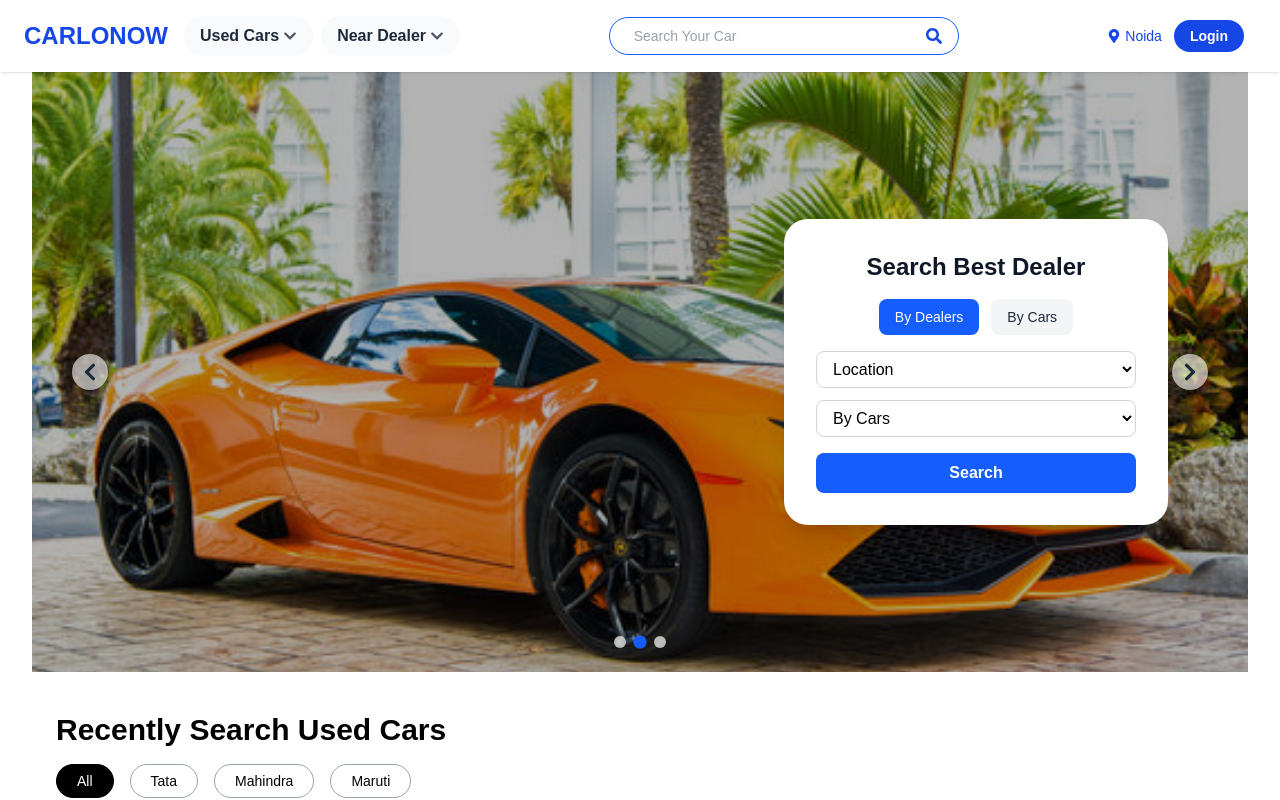
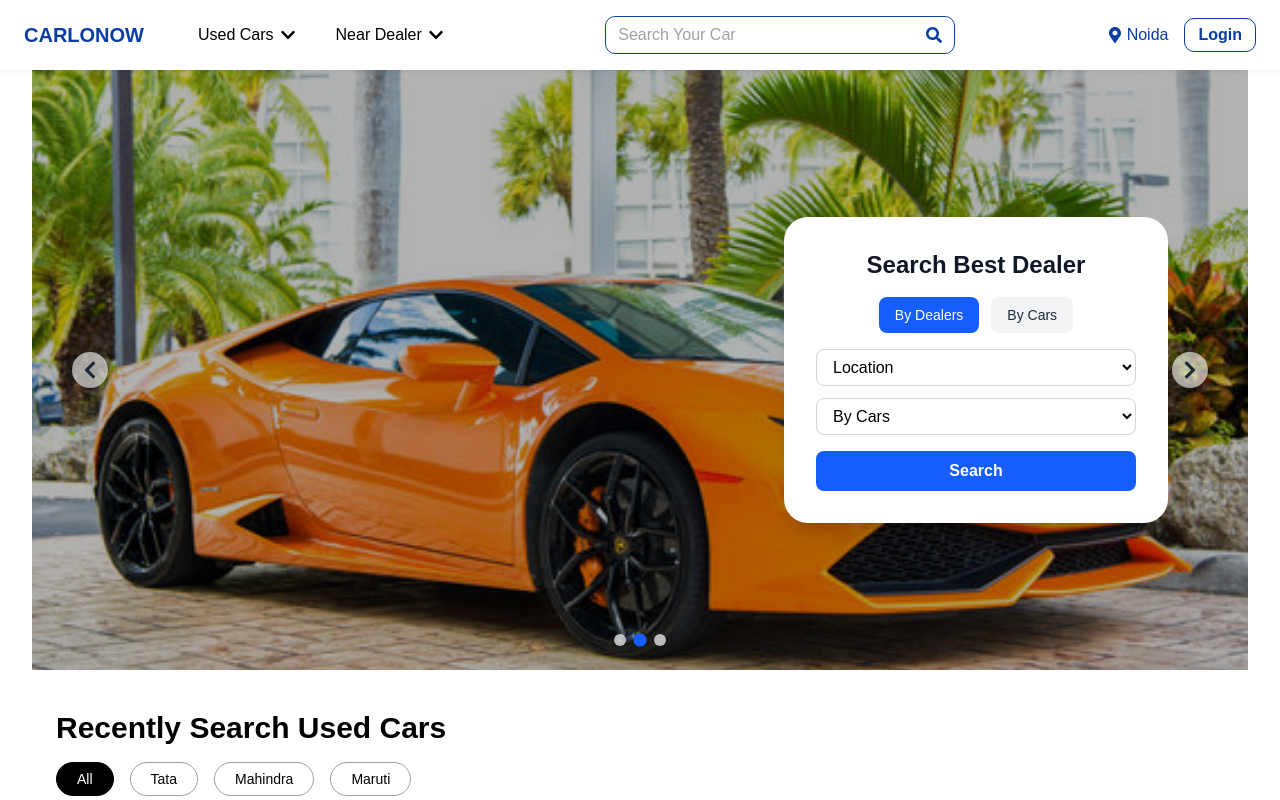
Before and after one commit to sarikak11/carlonow, a Next.js app: page / in a window 1280 px wide. Shown: the top 800 px of the page. Built offline with nearby package versions, Linux system fonts and the light colour scheme.

Commit message:
update header

```diff
--- a/app/components/Header.tsx
+++ b/app/components/Header.tsx
@@ -1,5 +1,6 @@
 "use client";
 
+import "../style/style.css";
 import { useState } from "react";
 import {
   FaSearch,
@@ -20,60 +21,49 @@ export default function Header() {
   const [location, setLocation] = useState("Noida");
 
   return (
-    <header className="bg-white shadow-sm sticky top-0 z-50">
-      <div className="max-w-[1400px] mx-auto flex flex-wrap items-center justify-between gap-3 px-6 py-4">
+    <header className="header-container">
+      <div className="header-wrapper">
 
-        {/* ========================= LEFT SECTION ========================= */}
-        <div className="flex items-center space-x-4">
-          {/* Logo */}
-          <h1 className="text-2xl font-bold text-blue-700">CARLONOW</h1>
+        {/* LEFT SECTION */}
+        <div className="header-left">
+          <h1 className="logo">CARLONOW</h1>
 
-          {/* Navigation Dropdowns */}
-          <div className="hidden lg:flex items-center space-x-2">
-
-            {/* ===================== USED CARS DROPDOWN ===================== */}
-            {/* Used Cars Dropdown */}
+          <div className="nav-links">
+            {/* Used Cars */}
             <div
-  className="relative"
+              className="dropdown-wrapper"
               onMouseEnter={() => window.innerWidth > 1024 && setShowUsedCars(true)}
               onMouseLeave={() => window.innerWidth > 1024 && setShowUsedCars(false)}
             >
               <button
+                className="dropdown-btn"
                 onClick={() => {
                   if (window.innerWidth <= 1024) {
                     setShowUsedCars(!showUsedCars);
                     setShowDealer(false);
                   }
                 }}
-    className="flex items-center space-x-1 bg-gray-50 px-4 py-2 rounded-full font-semibold hover:bg-gray-100 transition text-gray-800"
               >
                 <span>Used Cars</span>
-    <FaChevronDown className="text-gray-600" size={14} />
+                <FaChevronDown className="dropdown-icon" />
               </button>
 
-
-              {/* Mega Dropdown */}
               <AnimatePresence>
                 {showUsedCars && (
                   <motion.div
                     initial={{ opacity: 0, y: 10 }}
                     animate={{ opacity: 1, y: 0 }}
                     exit={{ opacity: 0, y: 10 }}
-                    transition={{ duration: 0.2 }}
-                    className="fixed left-0 top-[72px] w-full bg-white shadow-xl border-t border-gray-200 flex z-50"
+                    className="mega-dropdown"
                   >
                     {/* LEFT PANEL */}
-                    <div className="w-[300px] bg-gray-50 border-r border-gray-200 p-5">
-                      <div className="flex justify-between items-center mb-4">
-                        <h3 className="font-semibold text-gray-900 text-[15px]">
-                          Buy Used Cars in {location}
-                        </h3>
-                        <span className="text-orange-500 text-sm font-semibold cursor-pointer hover:underline">
-                          Change city
-                        </span>
+                    <div className="mega-left">
+                      <div className="mega-left-title">
+                        <h3>Buy Used Cars in {location}</h3>
+                        <span className="change-city">Change city</span>
                       </div>
 
-                      <ul className="space-y-1 text-gray-800 text-[14px]">
+                      <ul className="mega-category-list">
                         {[
                           "Browse by Model",
                           "Browse by Make",
@@ -85,27 +75,20 @@ export default function Header() {
                         ].map((item) => (
                           <li
                             key={item}
-                            className={`flex justify-between items-center px-3 py-2 rounded-md cursor-pointer hover:bg-white transition ${
-                              activeCategory === item
-                                ? "bg-white text-blue-700 font-semibold border-l-4 border-orange-500"
-                                : ""
-                            }`}
+                            className={`mega-category-item ${activeCategory === item ? "active" : ""}`}
                             onClick={() => setActiveCategory(item)}
                           >
                             <span>{item}</span>
-                            <FaChevronRight className="text-gray-500 text-xs" />
+                            <FaChevronRight />
                           </li>
                         ))}
                       </ul>
                     </div>
 
                     {/* RIGHT PANEL */}
-                    <div className="flex-1 p-6">
-                      <h3 className="font-semibold text-gray-900 mb-3 text-[15px]">
-                        {activeCategory}
-                      </h3>
-
-                      <div className="grid grid-cols-3 gap-y-2 text-[14.5px] text-gray-800">
+                    <div className="mega-right">
+                      <h3>{activeCategory}</h3>
+                      <div className="mega-links-grid">
                         {[
                           "Used Hyundai i10 Cars in Bangalore",
                           "Used Maruti Swift Cars in Bangalore",
@@ -118,90 +101,61 @@ export default function Header() {
                           "Used Maruti Baleno Cars in Bangalore",
                           "Used Hyundai Creta Cars in Bangalore",
                         ].map((item) => (
-                          <div
-                            key={item}
-                            className="flex items-center justify-between cursor-pointer hover:text-blue-600 transition"
-                          >
+                          <div className="mega-grid-item" key={item}>
                             <span>{item}</span>
                             <FaExternalLinkAlt size={12} />
                           </div>
                         ))}
                       </div>
 
-                      <p className="text-orange-500 mt-4 text-sm font-semibold cursor-pointer hover:underline">
-                        Buy cars online →
-                      </p>
+                      <p className="buy-online-link">Buy cars online →</p>
                     </div>
                   </motion.div>
                 )}
               </AnimatePresence>
             </div>
 
-            {/* ===================== NEAR DEALER DROPDOWN ===================== */}
-            {/* Near Dealer Dropdown */}
+            {/* NEAR DEALER DROPDOWN */}
             <div
-  className="relative"
+              className="dropdown-wrapper"
               onMouseEnter={() => window.innerWidth > 1024 && setShowDealer(true)}
               onMouseLeave={() => window.innerWidth > 1024 && setShowDealer(false)}
             >
               <button
+                className="dropdown-btn"
                 onClick={() => {
                   if (window.innerWidth <= 1024) {
                     setShowDealer(!showDealer);
                     setShowUsedCars(false);
                   }
                 }}
-    className="flex items-center space-x-1 bg-gray-50 px-4 py-2 rounded-full font-semibold hover:bg-gray-100 transition text-gray-800"
               >
                 <span>Near Dealer</span>
-    <FaChevronDown className="text-gray-600" size={14} />
+                <FaChevronDown className="dropdown-icon" />
               </button>
 
-
-              {/* Dropdown */}
               <AnimatePresence>
                 {showDealer && (
                   <motion.div
+                    className="dealer-dropdown"
                     initial={{ opacity: 0, y: 10 }}
                     animate={{ opacity: 1, y: 0 }}
                     exit={{ opacity: 0, y: 10 }}
-                    transition={{ duration: 0.2 }}
-                    className="absolute left-0 mt-3 w-[720px] bg-white shadow-lg rounded-md p-6 grid grid-cols-2 gap-x-8 z-50 border border-gray-200"
                   >
-                    <ul className="space-y-2 text-sm font-medium text-gray-800">
-                      <li className="hover:text-blue-600 cursor-pointer">
-                        Nearby Car Dealers
-                      </li>
-                      <li className="hover:text-blue-600 cursor-pointer">
-                        View all Dealers
-                      </li>
-                      <li className="hover:text-blue-600 cursor-pointer">
-                        Dealers in Delhi
-                      </li>
-                      <li className="hover:text-blue-600 cursor-pointer">
-                        Dealers in Gurugram
-                      </li>
-                      <li className="hover:text-blue-600 cursor-pointer">
-                        Dealers in Ghaziabad
-                      </li>
+                    <ul>
+                      <li>Nearby Car Dealers</li>
+                      <li>View all Dealers</li>
+                      <li>Dealers in Delhi</li>
+                      <li>Dealers in Gurugram</li>
+                      <li>Dealers in Ghaziabad</li>
                     </ul>
 
-                    <ul className="space-y-2 text-sm font-medium text-gray-800">
-                      <li className="hover:text-blue-600 cursor-pointer">
-                        Dealers in Noida
-                      </li>
-                      <li className="hover:text-blue-600 cursor-pointer">
-                        Dealers in Faridabad
-                      </li>
-                      <li className="hover:text-blue-600 cursor-pointer">
-                        Dealers in Greater Noida
-                      </li>
-                      <li className="hover:text-blue-600 cursor-pointer">
-                        Dealers in Jaipur
-                      </li>
-                      <li className="hover:text-blue-600 cursor-pointer">
-                        Dealers in Lucknow
-                      </li>
+                    <ul>
+                      <li>Dealers in Noida</li>
+                      <li>Dealers in Faridabad</li>
+                      <li>Dealers in Greater Noida</li>
+                      <li>Dealers in Jaipur</li>
+                      <li>Dealers in Lucknow</li>
                     </ul>
                   </motion.div>
                 )}
@@ -210,79 +164,50 @@ export default function Header() {
           </div>
         </div>
 
-        {/* ========================= CENTER SEARCH BAR ========================= */}
-        <div className="hidden md:flex items-center w-[350px] border border-blue-600 rounded-full px-4 py-2">
-  <input
-    type="text"
-    placeholder="Search Your Car"
-    className="flex-grow outline-none text-gray-700 px-2 text-sm"
-  />
-  <FaSearch className="text-blue-700" />
+        {/* SEARCH BAR */}
+        <div className="search-bar">
+          <input type="text" placeholder="Search Your Car" />
+          <FaSearch className="search-icon" />
         </div>
 
+        {/* RIGHT SECTION */}
+        <div className="header-right">
+          <div className="location-display">
+            <FaMapMarkerAlt />
+            <span>{location}</span>
+          </div>
 
-        {/* ========================= RIGHT SECTION ========================= */}
-        <div className="flex items-center space-x-3 text-sm">
-          <div className="hidden md:flex items-center space-x-1 text-blue-700">
-            <FaMapMarkerAlt />
-            <span className="font-medium">{location}</span>
-          </div>
- {/* Login button */}
-          <button className="bg-blue-700 hover:bg-blue-800 text-white px-4 py-1.5 rounded-full font-semibold">
-            Login
-          </button>
-{/* Hamburger Menu (Mobile Only) */}
-          <button
-            className="lg:hidden text-blue-700 text-2xl"
-            onClick={() => setMobileMenuOpen(true)}
-          >
+          <button className="login-btn">Login</button>
+
+          {/* MOBILE MENU BUTTON */}
+          <button className="mobile-menu-btn" onClick={() => setMobileMenuOpen(true)}>
             <FaBars />
           </button>
-
         </div>
       </div>
 
-            {/* ========== MOBILE MENU ========== */}
+      {/* MOBILE MENU */}
       <AnimatePresence>
         {mobileMenuOpen && (
-          <motion.div
-            initial={{ x: "100%" }}
-            animate={{ x: 0 }}
-            exit={{ x: "100%" }}
-            transition={{ duration: 0.3, ease: "easeInOut" }}
-            className="fixed top-0 right-0 w-72 h-full bg-white shadow-2xl z-50 p-6 flex flex-col space-y-5"
-          >
-            <div className="flex justify-between items-center mb-4">
-
-
-              <h2 className="text-xl font-bold text-blue-700">Menu</h2>
+          <motion.div className="mobile-menu">
+            <div className="mobile-menu-top">
+              <h2>Menu</h2>
               <button onClick={() => setMobileMenuOpen(false)}>
-                <FaTimes className="text-gray-600 text-2xl" />
+                <FaTimes />
               </button>
             </div>
-               {/* LOCATION SECTION BELOW MENU TITLE */}
-                 <div className="flex flex-col space-y-4">
-              <FaMapMarkerAlt className="text-lg"/>
-              <span className="font-medium">{location}</span>
+
+            <div className="mobile-location">
+              <FaMapMarkerAlt />
+              <span>{location}</span>
             </div>
 
-{/* === Menu Items === */}
-      <div className="flex flex-col space-y-4">
+            <div className="mobile-links">
+              <button>Used Cars</button>
+              <button>Near Dealer</button>
+            </div>
 
-            <button className="text-gray-800 font-semibold text-base hover:text-blue-600">
-              Used Cars
-            </button>
-            <button className="text-gray-800 font-semibold text-base hover:text-blue-600">
-              Near Dealer
-            </button>
-              </div>
-            <div className="border-t border-gray-200 my-5"></div>
-
-
-
-            <button className="w-full bg-blue-700 text-white rounded-full py-2 mt-3 font-semibold hover:bg-blue-800">
-              Login
-            </button>
+            <button className="mobile-login">Login</button>
           </motion.div>
         )}
       </AnimatePresence>
--- a/app/globals.css
+++ b/app/globals.css
@@ -2,8 +2,12 @@
 
 :root {
   --background: #ffffff;
+  --border-color: #0d469d;
+  --button-background: #0d469d;
+  --text-primary: #0d469d;
+  --text-secondary: #000000;
+}
 
-}
 
 
 
--- /dev/null
+++ b/app/style/style.css
@@ -0,0 +1,316 @@
+:root {
+  --background: #ffffff;
+  --border-color: #0d469d;
+  --button-background: #0d469d;
+  --text-primary: #0d469d;
+  --text-black: #000000;
+  --text-white: #ffffff;
+}
+
+
+/* ========================= HEADER CONTAINER ========================= */
+.header-container {
+  background: white;
+  position: sticky;
+  top: 0;
+  z-index: 50;
+  box-shadow: 0 1px 4px rgba(0,0,0,0.08);
+}
+
+.header-wrapper {
+  max-width: 1400px;
+  margin: auto;
+  display: flex;
+  padding: 16px 24px;
+  flex-wrap: wrap;
+  justify-content: space-between;
+  align-items: center;
+}
+
+/* ========================= LEFT SECTION ========================= */
+.logo {
+  font-size: 20px;
+  font-weight: 600;
+  color: #0a3da3;
+  margin-right: 24px;
+}
+
+.header-left {
+  display: flex;
+  align-items: center;
+  gap: 20px;
+}
+
+.nav-links {
+  display: none;
+}
+
+@media (min-width: 1024px) {
+  .nav-links {
+    display: flex;
+    gap: 20px;
+    align-items: center;
+  }
+}
+
+/* ========================= DROPDOWN BUTTON ========================= */
+.dropdown-btn {
+  display: flex;
+  align-items: center;
+  gap: 6px;
+  font-family: sans-serif;
+  font-size: 16px;
+  padding: 4px 10px;
+  color: #000;
+  font-weight: 500;
+  cursor: pointer;
+  border: none;
+}
+
+.dropdown-btn:hover {
+ color: #fff;
+ font-family: 16px;
+ padding: 4px 10px;
+  background-color: #0d469d;
+  border-radius: 10px;
+}
+
+.dropdown-icon {
+  color: #000;
+}
+.dropdown-btn:hover .dropdown-icon {
+  color: #fff;
+}
+
+/* ========================= MEGA DROPDOWN ========================= */
+.mega-dropdown {
+  position: fixed;
+  left: 0;
+  top: 72px;
+  width: 100%;
+  background: white;
+  display: flex;
+  border-top: 1px solid #ddd;
+  box-shadow: 0 4px 12px rgba(0,0,0,0.12);
+  z-index: 999;
+}
+
+.mega-left {
+  width: 300px;
+  background: #fafafa;
+  border-right: 1px solid #ddd;
+  padding: 20px;
+}
+
+.mega-left-title {
+  display: flex;
+  justify-content: space-between;
+  align-items: center;
+}
+
+.change-city {
+  color: #ff6200;
+  font-size: 13px;
+  cursor: pointer;
+}
+
+.mega-category-list {
+  margin-top: 10px;
+  list-style: none;
+  padding: 0;
+}
+
+.mega-category-item {
+  padding: 10px;
+  border-radius: 6px;
+  cursor: pointer;
+  display: flex;
+  justify-content: space-between;
+  color: #444;
+}
+
+.mega-category-item:hover {
+  background: #fff;
+}
+
+.mega-category-item.active {
+  background: #fff;
+  border-left: 4px solid #ff6200;
+  font-weight: bold;
+}
+
+/* RIGHT PANEL */
+.mega-right {
+  flex: 1;
+  padding: 20px;
+}
+
+.mega-links-grid {
+  display: grid;
+  grid-template-columns: repeat(3, 1fr);
+  gap: 8px;
+}
+
+.mega-grid-item {
+  display: flex;
+  justify-content: space-between;
+  cursor: pointer;
+  color: #555;
+}
+
+.mega-grid-item:hover {
+  color: #0a3da3;
+}
+
+.buy-online-link {
+  margin-top: 12px;
+  color: #ff6200;
+  font-weight: bold;
+  cursor: pointer;
+}
+
+/* ========================= DEALER DROPDOWN ========================= */
+.dealer-dropdown {
+  position: absolute;
+  top: 48px;
+  left: 0;
+  width: 700px;
+  background: white;
+  border: 1px solid #ddd;
+  padding: 20px;
+  display: grid;
+  grid-template-columns: 1fr 1fr;
+  gap: 16px;
+  border-radius: 8px;
+  z-index: 99;
+}
+
+.dealer-dropdown ul li {
+  padding: 6px 0;
+  cursor: pointer;
+  color: #444;
+}
+
+.dealer-dropdown ul li:hover {
+  color: #0a3da3;
+}
+
+/* ========================= SEARCH BAR ========================= */
+.search-bar {
+  display: none;
+}
+
+@media (min-width: 768px) {
+  .search-bar {
+    display: flex;
+    align-items: center;
+    width: 350px;
+    border: 1px solid #0d469d;
+    border-radius: 10px;
+    padding: 6px 12px;
+  }
+}
+
+.search-bar input {
+  flex: 1;
+  border: none;
+  outline: none;
+  color: #444;
+}
+
+.search-icon {
+  color: #0a3da3;
+}
+
+/* ========================= RIGHT SECTION ========================= */
+.header-right {
+  display: flex;
+  align-items: center;
+  gap: 16px;
+}
+
+.location-display {
+  display: none;
+}
+
+@media (min-width: 768px) {
+  .location-display {
+    display: flex;
+    align-items: center;
+    color: #0a3da3;
+    gap: 4px;
+  }
+}
+
+.login-btn {
+  padding: 4px 13px;
+  border: 1px solid #0a3da3;
+  color: #0a3da3;
+  font-weight: bold;
+  border-radius: 10px;
+  background: transparent;
+}
+
+.login-btn:hover {
+  background: #0a3da3;
+  color: white;
+}
+
+.mobile-menu-btn {
+  display: block;
+  background: none;
+  border: none;
+  font-size: 22px;
+  color: #0a3da3;
+}
+
+@media (min-width: 1024px) {
+  .mobile-menu-btn {
+    display: none;
+  }
+}
+
+/* ========================= MOBILE MENU ========================= */
+.mobile-menu {
+  position: fixed;
+  top: 0;
+  right: 0;
+  width: 260px;
+  height: 100%;
+  background: white;
+  box-shadow: -4px 0 12px rgba(0,0,0,0.2);
+  padding: 20px;
+  z-index: 999;
+}
+
+.mobile-menu-top {
+  display: flex;
+  justify-content: space-between;
+  align-items: center;
+}
+
+.mobile-links button {
+  display: block;
+  padding: 10px 0;
+  font-size: 16px;
+  text-align: left;
+  border: none;
+  background: none;
+  cursor: pointer;
+}
+
+.mobile-login {
+  width: 100%;
+  padding: 12px;
+  background: #0a3da3;
+  color: white;
+  border-radius: 30px;
+  margin-top: 20px;
+}
+
+/* header css end here  */
+
+
+/* banner section css start here */
+
+/* banner section css end here */
```
Also changed, not shown: app/components/Listing.tsx (+9 -9 lines), app/pages/home/home.tsx (added). Lines whose indentation alone changed are shown as unchanged.
